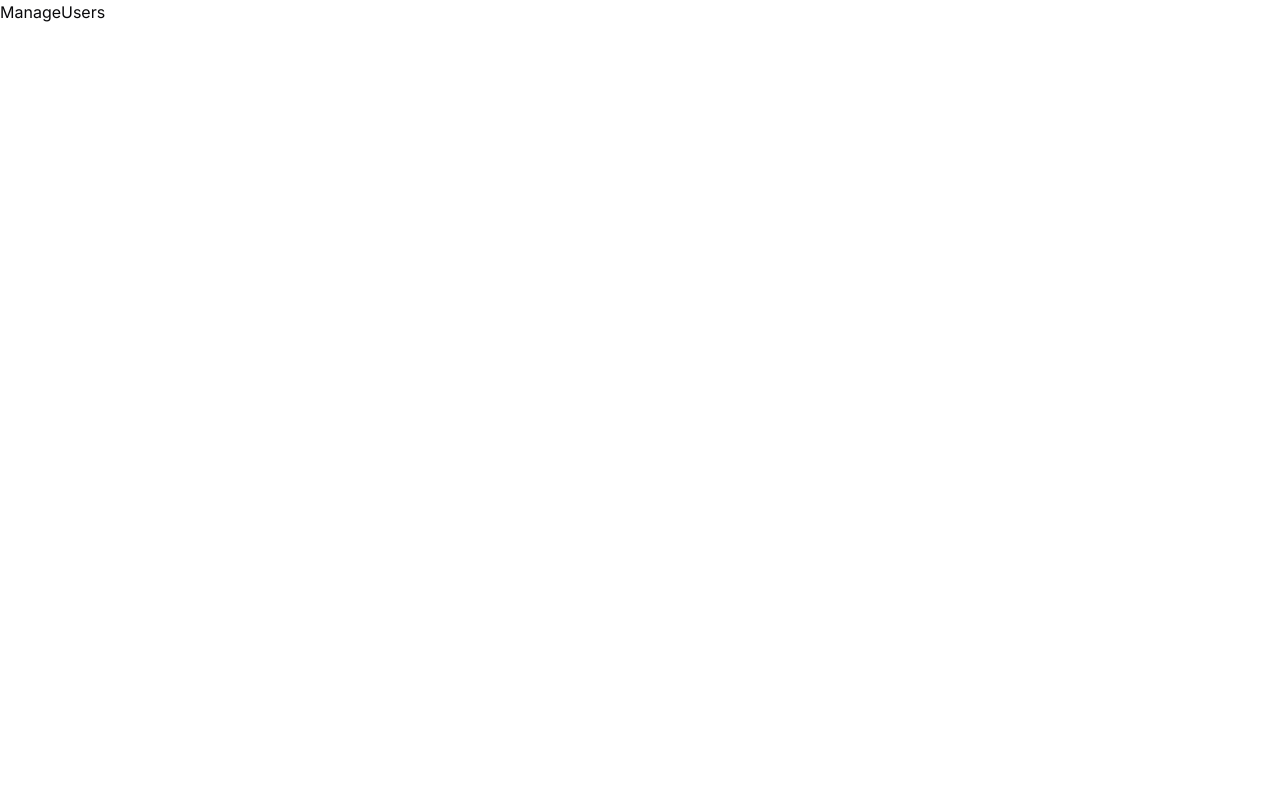
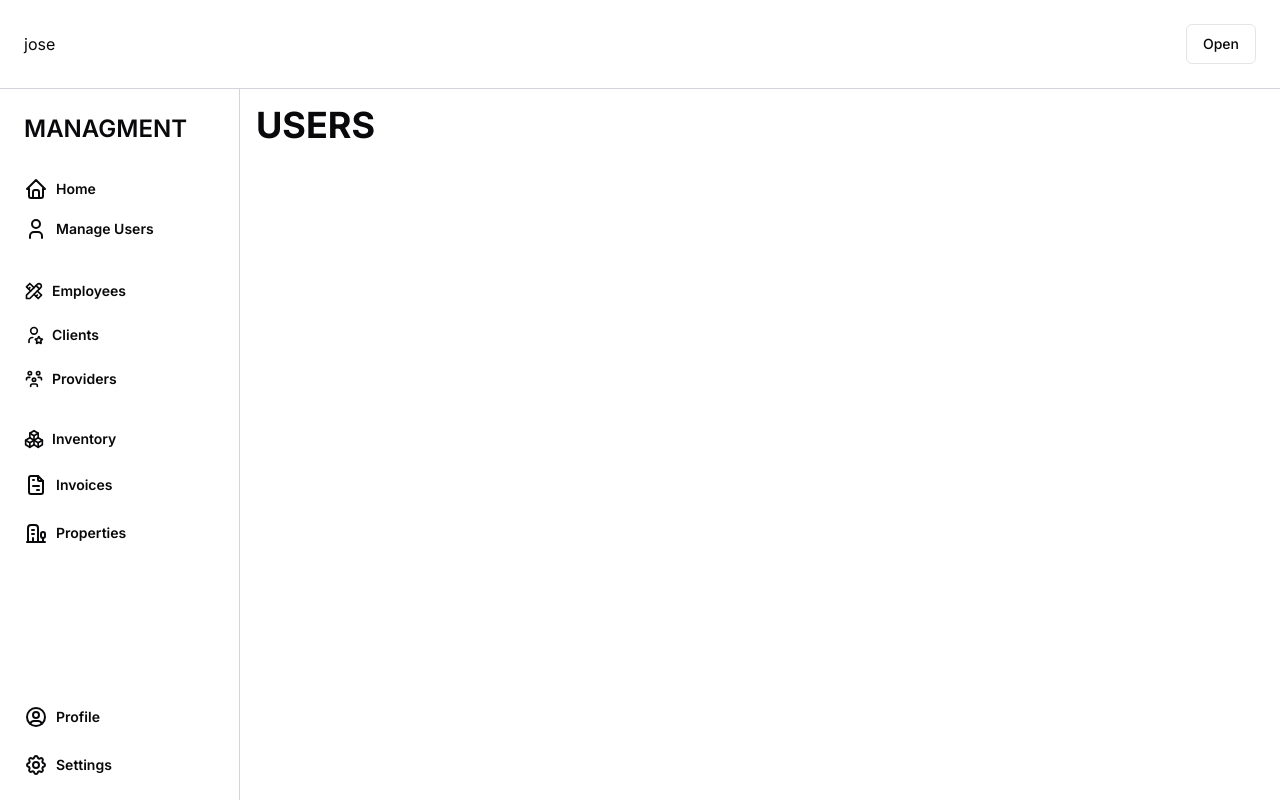
Before and after one commit to DevAngelSanchez/RGManagment360-front, a Next.js app: page /manage-users in a window 1280 px wide. Built offline with nearby package versions, Linux system fonts and the light colour scheme.

Commit message:
layout fix
"arreglado" el problema con el layout

```diff
--- a/app/dashboard/page.tsx
+++ b/app/dashboard/page.tsx
@@ -20,8 +20,7 @@ export default async function Dashboard() {
   return (
     <main>
       <LayoutSelector layout="default">
-      <Header email={session.user?.email} />
-      <Sidebar />
+      {/* <Header email={session.user?.email} /> */}
       <section className="h-[calc(100vh-5.6rem)] max-w-[calc(100vw-240px)] ml-[240px] flex flex-col overflow-y-auto p-4">
 
         <h1 className="text-4xl font-bold mb-4">Dashboard</h1>
--- a/app/manage-users/page.tsx
+++ b/app/manage-users/page.tsx
@@ -1,7 +1,17 @@
+import LayoutSelector from "@/components/custom/LayoutSelector";
 import React from "react";
 
 const ManageUsers = () => {
-  return <div>ManageUsers</div>;
+
+  return(
+    <main>
+    <LayoutSelector layout="default">
+      <section className="h-[calc(100vh-5.6rem)] max-w-[calc(100vw-240px)] ml-[240px] flex flex-col overflow-y-auto p-4">
+        <h1 className="text-4xl font-bold mb-4">USERS</h1>
+      </section>
+    </LayoutSelector>
+  </main>
+  )
 };
 
 export default ManageUsers;
--- a/components/custom/DefaultLayout.tsx
+++ b/components/custom/DefaultLayout.tsx
@@ -11,10 +11,13 @@ type DashboardLayoutProps = {
   children: ReactNode;
 };
 
-const DashboardLayout: React.FC<DashboardLayoutProps> = ({ children }) => {
+
+const  DashboardLayout: React.FC<DashboardLayoutProps> = ({ children }) => {
+
   return (
     <div>
-
+         <Header email={"jose"} />
+          <Sidebar />
       {children}
     </div>
   );
```
